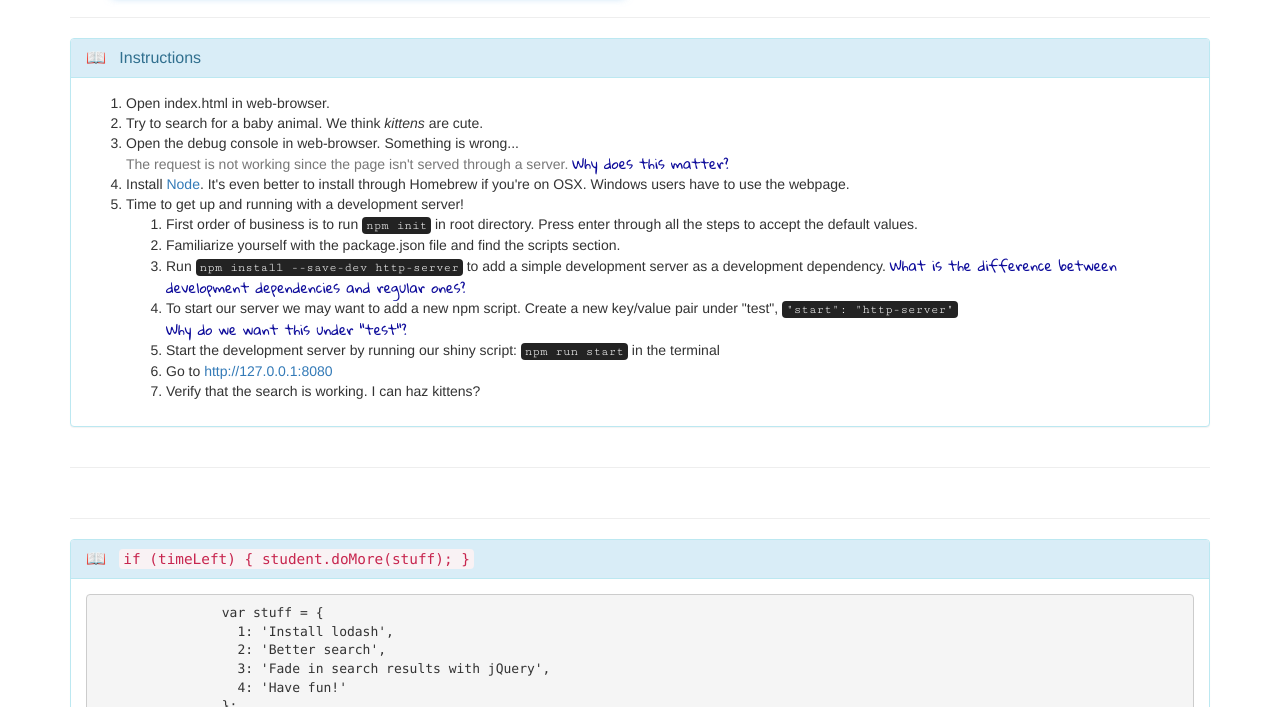
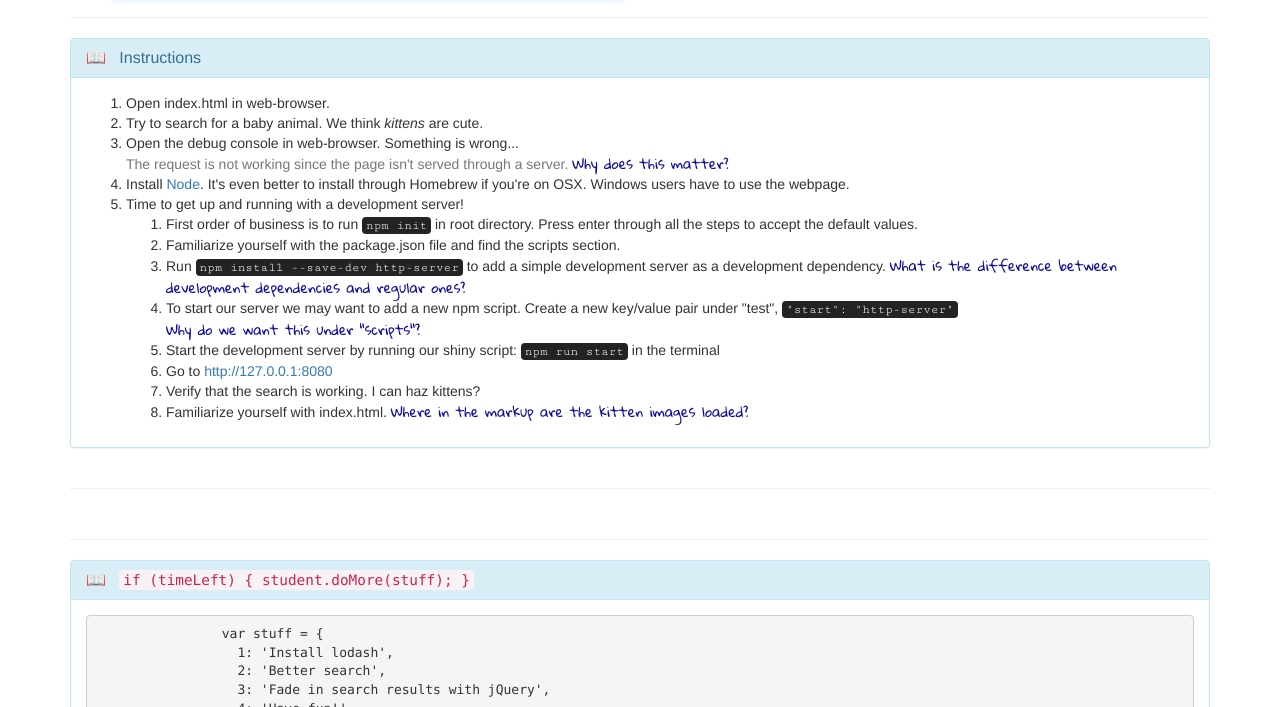
Before and after one commit to techbecca/app-webb-101, a plain HTML site: page lab1/index.html in a window 1280 px wide. Shown: the part 93-800 px from the top of the page. Drawn offline with Linux system fonts and the light colour scheme.

Commit message:
Updated description in lab1

```diff
--- a/lab1/index.html
+++ b/lab1/index.html
@@ -59,10 +59,11 @@
                                 development dependency. <span class="question">What is the difference between development dependencies and regular ones?</span>
                             </li>
                             <li>To start our server we may want to add a new npm script.
-                                Create a new key/value pair under "test", <code>"start": "http-server"</code></li><span class="question">Why do we want this under "test"?</span>
+                                Create a new key/value pair under "test", <code>"start": "http-server"</code></li><span class="question">Why do we want this under "scripts"?</span>
                             <li>Start the development server by running our shiny script: <code>npm run start</code> in the terminal</li>
                             <li>Go to <a href="http://127.0.0.1:8080">http://127.0.0.1:8080</a></li>
                             <li>Verify that the search is working. I can haz kittens?</li>
+                            <li>Familiarize yourself with index.html. <span class="question">Where in the markup are the kitten images loaded?</span></li>
                         </ol>
                     </ol>
                 </div>
```
